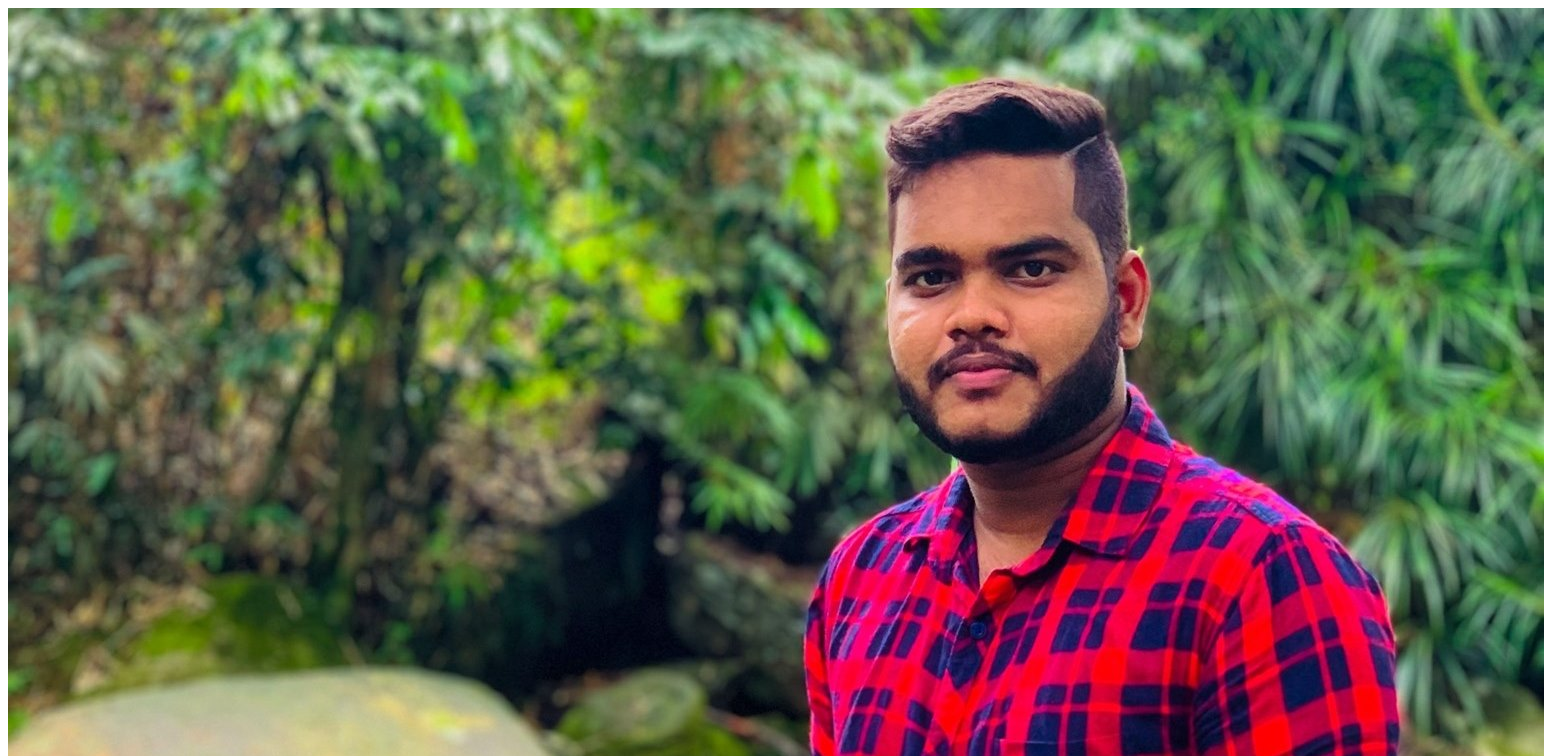
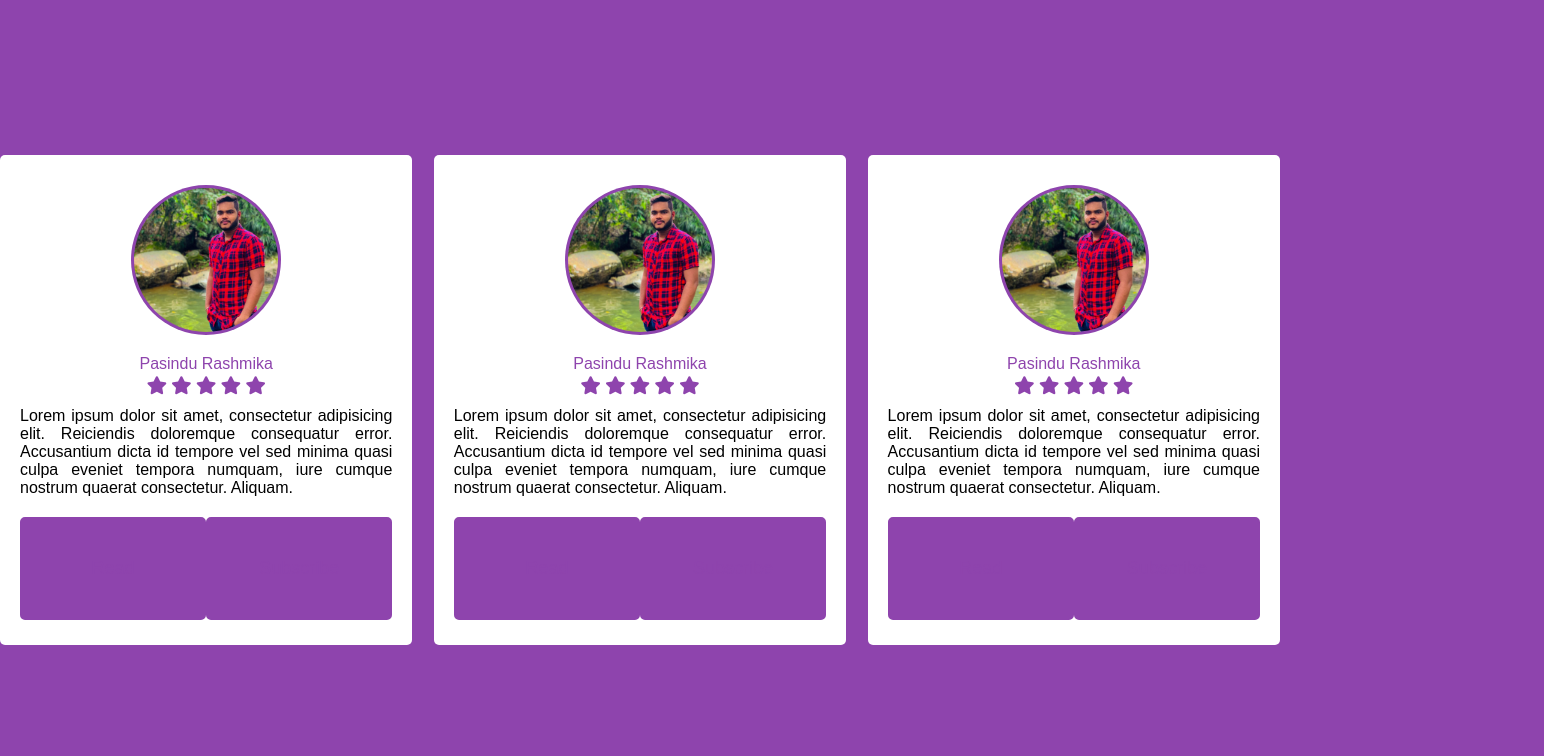
Before and after one commit to PasinduRashmika/Responsive-Profile-Cards, a plain HTML site: page index.html in a window 1280 px wide. Shown: the top 756 px of the page, 1544 px wide, since content can reach past the window. Drawn offline with Linux system fonts and the light colour scheme.

Commit message:
Add styles

```diff
--- a/index.html
+++ b/index.html
@@ -59,6 +59,29 @@
             <button>Subscribe</button>
         </div>
       </div>
+      <div class="box">
+        <div class="image">
+          <img src="img1.jpg" alt="" />
+        </div>
+        <div class="name">Pasindu Rashmika</div>
+        <div class="rating">
+          <i class="fas fa-star"></i>
+          <i class="fas fa-star"></i>
+          <i class="fas fa-star"></i>
+          <i class="fas fa-star"></i>
+          <i class="fas fa-star"></i>
+        </div>
+        <p>
+          Lorem ipsum dolor sit amet, consectetur adipisicing elit. Reiciendis
+          doloremque consequatur error. Accusantium dicta id tempore vel sed
+          minima quasi culpa eveniet tempora numquam, iure cumque nostrum
+          quaerat consectetur. Aliquam.
+        </p>
+        <div class="btns">
+            <button>Read</button>
+            <button>Subscribe</button>
+        </div>
+      </div>
     </div>
   </body>
 </html>
--- a/style.css
+++ b/style.css
@@ -0,0 +1,78 @@
+*{
+    margin: 0;
+    padding: 0;
+    box-sizing: border-box;
+    font-family: "Poppins", sans-serif;
+  }
+  html,body{
+    display: grid;
+    height: 100%;
+    place-items: center;
+    background: #8e44ad;
+  }
+  .container{
+      max-width: 100%;
+      display: flex;
+      justify-content: space-between;
+      align-items: center;
+  }
+  .container .box{
+    width: calc(33% - 10px);
+    background: #fff;
+    display: flex;
+    flex-direction: column;
+    align-items: center;
+    justify-content: center;
+    padding: 20px 20px;
+    border-radius: 5px;
+  }
+  .box .name{
+    margin: 10px 0 3px 0;
+    color: #8e44ad;
+  }
+  .box .rating i{
+    font-size: 18px;
+    color: #8e44ad;
+    margin-bottom: 5px;
+  }
+  .box p{
+    text-align: justify;
+    margin-top: 8px;
+    font-size: 16px;
+    font-weight: 400;
+  }
+  .box .image{
+    margin: 10px 0;
+    height: 150px;
+    width: 150px;
+    background: #8e44ad;
+    padding: 3px;
+    border-radius: 50%;
+  }
+  .box .image img{
+    height: 100%;
+    width: 100%;
+    border-radius: 50%;
+    object-fit: cover;
+    border-radius: 2px solid #fff;
+    }
+    .btns{
+      margin-top: 20px;
+      margin-bottom: 5px;
+      display: flex;
+      width: 100%;
+      justify-content: space-between;
+    }
+    .btns button{
+      background: #8e44ad;
+      width: 100%;
+      padding: 9px 0px;
+      outline: none;
+      border: 2pc solid #8e44ad;
+      border-radius: 5px;
+      cursor: pointer;
+      font-size: 18px;
+      font-weight: 400;
+      color: #8e44ad;
+      transition: all 0.3s linear;
+    }
```
